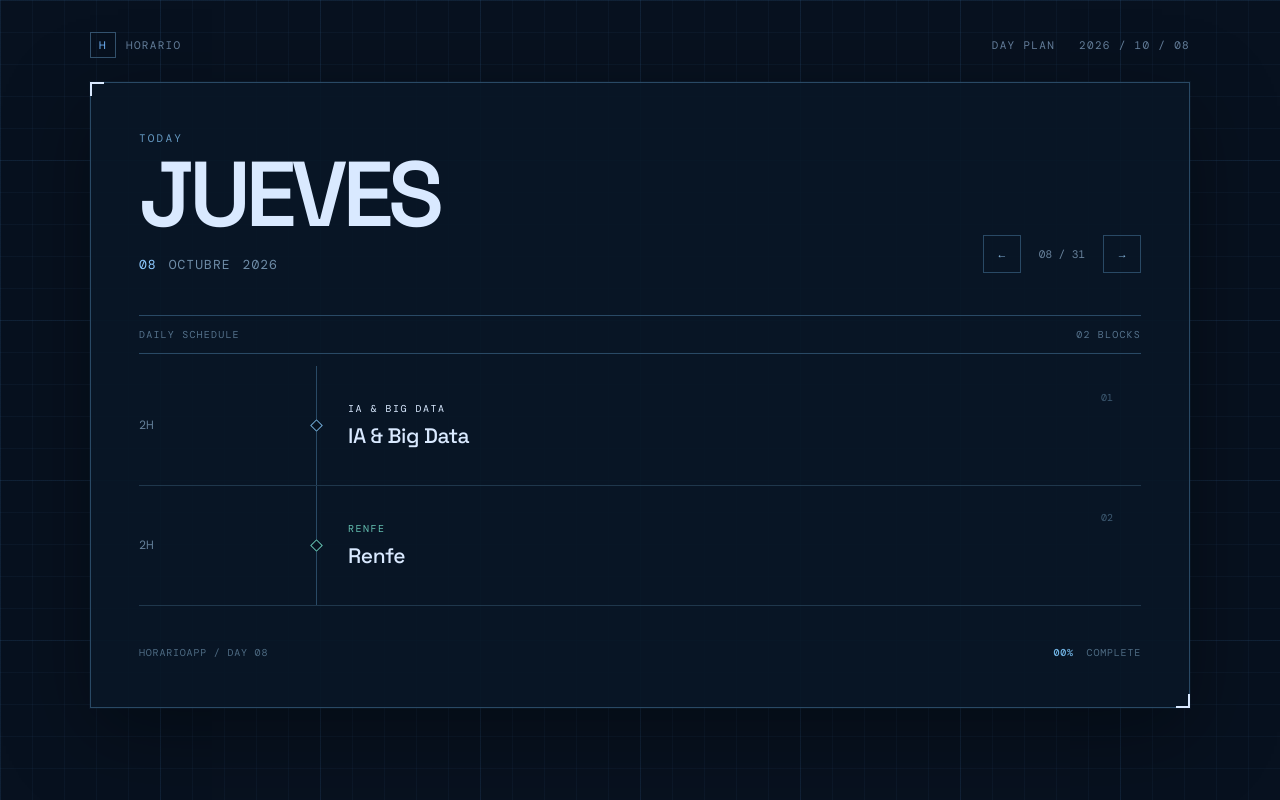
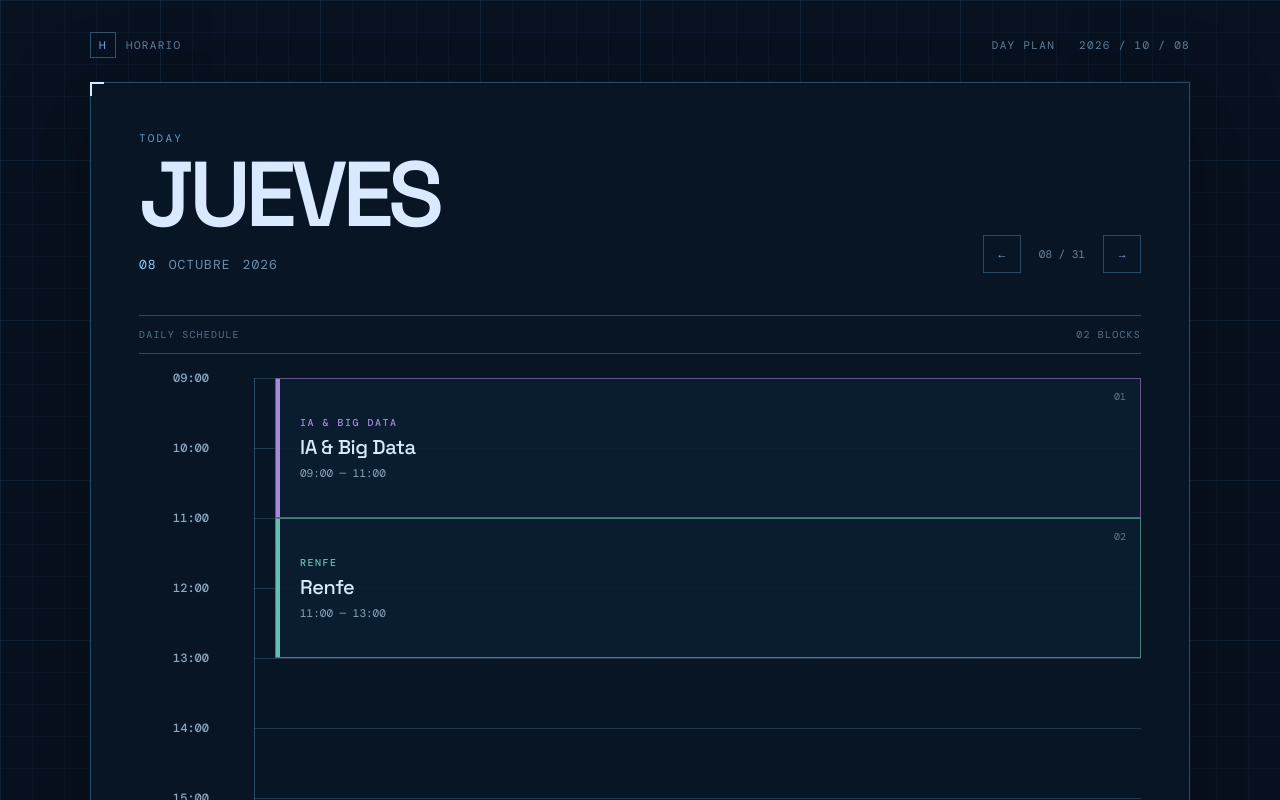
Before and after one commit to DevFabK/HorarioApp, a Vue app: page / in a window 1280 px wide. Shown: the top 800 px of the page. Built offline with nearby package versions, Linux system fonts and the light colour scheme.

Commit message:
Mejora del timeline y ampliado el horario diario

```diff
--- a/src/App.vue
+++ b/src/App.vue
@@ -50,9 +50,22 @@ const monthNames = [
 const today = '2026-10-08'
 
 /**
+ * Escala visual de la timeline.
+ *
+ * 1 hora = 70 píxeles.
+ */
+const pixelsPerHour = 70
+
+/**
+ * Hora habitual de inicio del día.
+ *
+ * Los bloques de estudio que no tienen una hora
+ * concreta se intentarán colocar a partir de aquí.
+ */
+const defaultDayStart = 9 * 60
+
+/**
  * Obtiene la información básica del día que estamos visualizando.
- *
- * Devuelve el nombre del día, número, mes y año.
  */
 const currentDay = computed(() => {
   const [year, month, day] = currentDate.value.split('-')
@@ -85,24 +98,10 @@ const currentDayData = computed(() => {
 })
 
 /**
- * Obtiene los bloques planificados para el día seleccionado.
+ * Obtiene los bloques originales del día seleccionado.
  */
 const daySchedule = computed(() => {
   return currentDayData.value.blocks
-})
-
-/**
- * Obtiene el número del día que estamos visualizando.
- */
-const dayNumber = computed(() => {
-  return currentDay.value.date
-})
-
-/**
- * Comprueba si el día seleccionado coincide con el día actual.
- */
-const isToday = computed(() => {
-  return currentDate.value === today
 })
 
 /**
@@ -111,9 +110,6 @@ const isToday = computed(() => {
  * Por ejemplo:
  * 10:30 → 630 minutos.
  *
- * Esto nos permitirá realizar cálculos de tiempo
- * sin depender directamente del formato de la hora.
- *
  * @param {string} time - Hora en formato HH:MM.
  * @returns {number} Hora convertida a minutos.
  */
@@ -121,6 +117,19 @@ function timeToMinutes(time) {
   const [hours, minutes] = time.split(':').map(Number)
 
   return hours * 60 + minutes
+}
+
+/**
+ * Convierte una cantidad de minutos a una hora HH:MM.
+ *
+ * @param {number} minutes - Minutos desde medianoche.
+ * @returns {string} Hora en formato HH:MM.
+ */
+function minutesToTime(minutes) {
+  const hours = Math.floor(minutes / 60)
+  const remainingMinutes = minutes % 60
+
+  return `${String(hours).padStart(2, '0')}:${String(remainingMinutes).padStart(2, '0')}`
 }
 
 /**
@@ -170,6 +179,187 @@ function getBlockLabel(block) {
 
   return 'TRABAJO'
 }
+
+/**
+ * Construye los bloques de la timeline.
+ *
+ * Los bloques con una hora concreta se consideran fijos.
+ * Los bloques que solamente tienen duración se colocan
+ * automáticamente a partir de la hora habitual de inicio
+ * del día.
+ */
+const timelineBlocks = computed(() => {
+  const blocks = currentDayData.value.blocks
+
+  const fixedBlocks = blocks
+    .filter(block => block.start && block.end)
+    .map(block => ({
+      ...block,
+      timelineStart: timeToMinutes(block.start),
+      timelineEnd: timeToMinutes(block.end)
+    }))
+    .sort((a, b) => a.timelineStart - b.timelineStart)
+
+  const flexibleBlocks = blocks.filter(
+    block => !block.start && block.duration
+  )
+
+  /*
+   * Normalmente empezamos a las 09:00.
+   *
+   * Si existe un bloque fijo antes de esa hora,
+   * la timeline empezará antes para poder mostrarlo.
+   */
+  let currentTime = defaultDayStart
+
+  if (fixedBlocks.length > 0) {
+    const firstFixedBlock = fixedBlocks[0]
+
+    if (firstFixedBlock.timelineStart < currentTime) {
+      currentTime = firstFixedBlock.timelineStart
+    }
+  }
+
+  const placedBlocks = [...fixedBlocks]
+
+  for (const block of flexibleBlocks) {
+    let startTime = currentTime
+
+    /*
+     * Buscamos el primer hueco disponible para el bloque.
+     */
+    let foundPosition = false
+
+    while (!foundPosition) {
+      const endTime = startTime + block.duration
+
+      const conflictingBlock = fixedBlocks.find(
+        fixedBlock =>
+          startTime < fixedBlock.timelineEnd &&
+          endTime > fixedBlock.timelineStart
+      )
+
+      if (!conflictingBlock) {
+        foundPosition = true
+
+        placedBlocks.push({
+          ...block,
+          start: minutesToTime(startTime),
+          end: minutesToTime(endTime),
+          timelineStart: startTime,
+          timelineEnd: endTime
+        })
+
+        currentTime = endTime
+      } else {
+        startTime = conflictingBlock.timelineEnd
+        currentTime = startTime
+      }
+    }
+  }
+
+  return placedBlocks.sort(
+    (a, b) => a.timelineStart - b.timelineStart
+  )
+})
+
+/**
+ * Determina la hora desde la que empieza visualmente la timeline.
+ *
+ * Normalmente empieza a las 09:00.
+ * Si existe un bloque antes de esa hora, se adapta
+ * para poder mostrarlo.
+ */
+const timelineStart = computed(() => {
+  if (timelineBlocks.value.length === 0) {
+    return defaultDayStart
+  }
+
+  const firstBlock = Math.min(
+    ...timelineBlocks.value.map(block => block.timelineStart)
+  )
+
+  return Math.min(defaultDayStart, firstBlock)
+})
+
+/**
+ * Determina hasta qué hora debe llegar visualmente
+ * la timeline.
+ */
+const timelineEnd = computed(() => {
+  const minimumEnd = 23 * 60
+
+  if (timelineBlocks.value.length === 0) {
+    return minimumEnd
+  }
+
+  const latestBlock = Math.max(
+    ...timelineBlocks.value.map(block => block.timelineEnd)
+  )
+
+  return Math.max(
+    minimumEnd,
+    Math.ceil(latestBlock / 60) * 60
+  )
+})
+
+/**
+ * Genera las horas que aparecerán como referencias
+ * en el lateral de la timeline.
+ */
+const timelineHours = computed(() => {
+  const hours = []
+
+  for (
+    let minutes = timelineStart.value;
+    minutes <= timelineEnd.value;
+    minutes += 60
+  ) {
+    hours.push({
+      label: minutesToTime(minutes),
+      minutes
+    })
+  }
+
+  return hours
+})
+
+/**
+ * Devuelve la posición vertical de una hora.
+ *
+ * @param {number} minutes - Minutos desde medianoche.
+ * @returns {number} Posición en píxeles.
+ */
+function getTimelinePosition(minutes) {
+  return (
+    ((minutes - timelineStart.value) / 60) *
+    pixelsPerHour
+  )
+}
+
+/**
+ * Devuelve la altura visual de un bloque.
+ *
+ * @param {Object} block - Bloque de la timeline.
+ * @returns {number} Altura en píxeles.
+ */
+function getBlockHeight(block) {
+  return (getDuration(block) / 60) * pixelsPerHour
+}
+
+/**
+ * Obtiene el número del día que estamos visualizando.
+ */
+const dayNumber = computed(() => {
+  return currentDay.value.date
+})
+
+/**
+ * Comprueba si el día seleccionado coincide con el día actual.
+ */
+const isToday = computed(() => {
+  return currentDate.value === today
+})
 
 /**
  * Cambia el día que estamos visualizando.
@@ -235,21 +425,13 @@ function changeDay(amount) {
 
         <div class="day-navigation">
 
-          <button
-            type="button"
-            aria-label="Día anterior"
-            @click="changeDay(-1)"
-          >
+          <button type="button" aria-label="Día anterior" @click="changeDay(-1)">
             ←
           </button>
 
           <span>{{ currentDay.date }} / 31</span>
 
-          <button
-            type="button"
-            aria-label="Día siguiente"
-            @click="changeDay(1)"
-          >
+          <button type="button" aria-label="Día siguiente" @click="changeDay(1)">
             →
           </button>
 
@@ -262,66 +444,63 @@ function changeDay(amount) {
         <span>DAILY SCHEDULE</span>
 
         <span>
-          {{ daySchedule.length.toString().padStart(2, '0') }}
+          {{ timelineBlocks.length.toString().padStart(2, '0') }}
           BLOCKS
         </span>
 
       </div>
 
-      <section class="schedule">
+      <section v-if="timelineBlocks.length > 0" class="timeline" :style="{
+        '--timeline-height': `${getTimelinePosition(timelineEnd)}px`
+      }">
 
-        <article
-          v-for="(item, index) in daySchedule"
-          :key="item.id"
-          class="schedule-item"
-          :class="`schedule-item--${item.category || item.type}`"
-        >
+        <div v-for="hour in timelineHours" :key="hour.minutes" class="timeline-hour" :style="{
+          top: `${getTimelinePosition(hour.minutes)}px`
+        }">
+          <span>{{ hour.label }}</span>
+          <div></div>
+        </div>
 
-          <div class="schedule-time">
-            <template v-if="item.start && item.end">
-              {{ item.start }} — {{ item.end }}
-            </template>
+        <article v-for="(item, index) in timelineBlocks" :key="item.id" class="timeline-block"
+          :class="`timeline-block--${item.category || item.type}`" :style="{
+            top: `${getTimelinePosition(item.timelineStart)}px`,
+            height: `${getBlockHeight(item)}px`
+          }">
 
-            <template v-else>
-              {{ Math.floor(item.duration / 60) }}H
-            </template>
-          </div>
+          <div class="timeline-block-line"></div>
 
-          <div class="schedule-marker">
-            <span></span>
-          </div>
+          <div class="timeline-block-content">
 
-          <div class="schedule-content">
-
-            <div class="schedule-label">
+            <span class="timeline-block-label">
               {{ getBlockLabel(item) }}
-            </div>
+            </span>
 
             <h2>{{ item.title }}</h2>
 
+            <span class="timeline-block-time">
+              {{ item.start }} — {{ item.end }}
+            </span>
+
           </div>
 
-          <div class="schedule-index">
+          <span class="timeline-block-index">
             {{ (index + 1).toString().padStart(2, '0') }}
-          </div>
+          </span>
 
         </article>
 
-        <div
-          v-if="daySchedule.length === 0"
-          class="empty-day"
-        >
+      </section>
 
-          <span class="empty-day-mark">+</span>
+      <div v-else class="empty-day">
 
-          <div class="empty-day-content">
-            <strong>NO SCHEDULE</strong>
-            <span>Nothing planned for this day.</span>
-          </div>
+        <span class="empty-day-mark">+</span>
 
+        <div class="empty-day-content">
+          <strong>NO SCHEDULE</strong>
+          <span>Nothing planned for this day.</span>
         </div>
 
-      </section>
+      </div>
 
       <footer class="day-footer">
 
--- a/src/style.css
+++ b/src/style.css
@@ -223,111 +223,270 @@ h1 {
   color: #55728c;
 }
 
-.schedule {
-  padding: 12px 0 20px;
+.timeline {
+  --time-width: clamp(52px, 12vw, 70px);
+  --time-gap: clamp(20px, 5vw, 45px);
+  --content-gap: clamp(14px, 3vw, 20px);
+  --line-width: 1px;
+
+  /*
+   * Posición de la línea:
+   * columna de hora + separación
+   */
+  --line-position:
+    calc(
+      var(--time-width)
+      + var(--time-gap)
+    );
+
+  /*
+   * Posición donde empiezan los bloques:
+   * hora + separación + línea + separación
+   */
+  --content-position:
+    calc(
+      var(--line-position)
+      + var(--line-width)
+      + var(--content-gap)
+    );
+
+  position: relative;
+
+  min-height: var(--timeline-height);
+
+  margin-top: 24px;
+  margin-bottom: 20px;
 }
 
-.schedule-item {
-  position: relative;
 
-  display: grid;
-  grid-template-columns: 145px 24px 1fr 40px;
-  gap: 20px;
-  align-items: center;
+/* ─────────────────────────────
+   LÍNEA VERTICAL
+   ───────────────────────────── */
 
-  min-height: 120px;
-
-  border-bottom: 1px solid rgba(61, 96, 124, 0.45);
-}
-
-.schedule-time {
-  font-family: 'DM Mono', monospace;
-  font-size: 12px;
-  color: #64809a;
-}
-
-.schedule-marker {
-  position: relative;
-
-  display: flex;
-  justify-content: center;
-  align-self: stretch;
-}
-
-.schedule-marker::before {
+.timeline::before {
   content: '';
 
   position: absolute;
+
   top: 0;
   bottom: 0;
+  left: var(--line-position);
 
-  width: 1px;
+  width: var(--line-width);
 
   background: #294965;
 }
 
-.schedule-marker span {
-  position: relative;
-  z-index: 1;
 
-  width: 9px;
-  height: 9px;
+/* ─────────────────────────────
+   HORAS
+   ───────────────────────────── */
 
-  margin-top: 55px;
+.timeline-hour {
+  position: absolute;
 
-  border: 1px solid #70a9d4;
-  background: #07111f;
+  left: 0;
+  right: 0;
 
-  transform: rotate(45deg);
+  display: flex;
+  align-items: center;
+
+  height: 1px;
+
+  z-index: 0;
 }
 
-.schedule-content {
-  padding: 24px 0;
+.timeline-hour span {
+  width: var(--time-width);
+
+  flex-shrink: 0;
+
+  font-family: 'DM Mono', monospace;
+  font-size: 12px;
+  font-weight: 500;
+
+  text-align: right;
+
+  color: #8da8c0;
 }
 
-.schedule-label {
-  margin-bottom: 7px;
+.timeline-hour div {
+  position: absolute;
+
+  left: var(--line-position);
+  right: 0;
+
+  height: 1px;
+
+  background: rgba(91, 128, 158, 0.32);
+
+  z-index: 0;
+}
+
+
+/* ─────────────────────────────
+   BLOQUES
+   ───────────────────────────── */
+
+.timeline-block {
+  position: absolute;
+
+  left: var(--content-position);
+  right: 0;
+
+  display: flex;
+  align-items: stretch;
+
+  min-height: 60px;
+
+  border: 1px solid #355b78;
+  background: rgba(10, 30, 49, 0.92);
+
+  overflow: hidden;
+
+  z-index: 1;
+}
+
+.timeline-block-line {
+  width: 4px;
+
+  flex-shrink: 0;
+
+  background: #6ca9d8;
+}
+
+.timeline-block-content {
+  display: flex;
+  flex-direction: column;
+  justify-content: center;
+
+  padding: 12px 20px;
+}
+
+.timeline-block-label {
+  margin-bottom: 5px;
 
   font-family: 'DM Mono', monospace;
   font-size: 10px;
+  font-weight: 500;
   letter-spacing: 0.15em;
+
+  color: #6ca9d8;
 }
 
-.schedule-content h2 {
+.timeline-block h2 {
   margin: 0;
 
-  font-size: 21px;
+  font-size: 20px;
   font-weight: 500;
   letter-spacing: -0.02em;
+
+  color: #d9e9ff;
 }
 
-.schedule-index {
-  align-self: start;
-  padding-top: 25px;
+.timeline-block-time {
+  margin-top: 6px;
+
+  font-family: 'DM Mono', monospace;
+  font-size: 11px;
+
+  color: #8da8c0;
+}
+
+.timeline-block-index {
+  position: absolute;
+
+  top: 11px;
+  right: 14px;
 
   font-family: 'DM Mono', monospace;
   font-size: 10px;
-  color: #3e5b73;
+
+  color: #5d7891;
 }
 
-.schedule-item--work .schedule-label {
-  color: #6ca9d8;
+
+/* ─────────────────────────────
+   COLORES POR TIPO
+   ───────────────────────────── */
+
+.timeline-block--study {
+  border-color: #64558a;
 }
 
-.schedule-item--study .schedule-label {
+.timeline-block--study .timeline-block-line {
+  background: #a48ad8;
+}
+
+.timeline-block--study .timeline-block-label {
   color: #a48ad8;
 }
 
-.schedule-item--renfe .schedule-label {
+.timeline-block--ia {
+  border-color: #64558a;
+}
+
+.timeline-block--ia .timeline-block-line {
+  background: #a48ad8;
+}
+
+.timeline-block--ia .timeline-block-label {
+  color: #a48ad8;
+}
+
+.timeline-block--renfe {
+  border-color: #477f78;
+}
+
+.timeline-block--renfe .timeline-block-line {
+  background: #64c0b1;
+}
+
+.timeline-block--renfe .timeline-block-label {
   color: #64c0b1;
 }
 
-.schedule-item--study .schedule-marker span {
-  border-color: #a48ad8;
+.empty-day {
+  display: flex;
+  align-items: center;
+  gap: 18px;
+
+  min-height: 150px;
+  padding: 30px 0;
 }
 
-.schedule-item--renfe .schedule-marker span {
-  border-color: #64c0b1;
+.empty-day-mark {
+  display: grid;
+  place-items: center;
+
+  width: 42px;
+  height: 42px;
+
+  border: 1px solid #294965;
+
+  font-family: 'DM Mono', monospace;
+  font-size: 20px;
+
+  color: #55728c;
+}
+
+.empty-day-content {
+  display: flex;
+  flex-direction: column;
+  gap: 6px;
+}
+
+.empty-day-content strong {
+  font-family: 'DM Mono', monospace;
+  font-size: 11px;
+  letter-spacing: 0.12em;
+
+  color: #66809d;
+}
+
+.empty-day-content span {
+  font-size: 13px;
+  color: #435d74;
 }
 
 .day-footer {
@@ -350,42 +509,34 @@ h1 {
 }
 
 @media (max-width: 700px) {
-  .blueprint {
-    padding: 16px;
+  .timeline {
+    --time-width: 48px;
+    --time-gap: 20px;
+    --content-gap: 14px;
   }
 
-  .day-card {
-    padding: 28px 20px;
+  .timeline-hour span {
+    font-size: 11px;
   }
 
-  .topbar-info {
-    display: none;
+  .timeline-block-content {
+    padding: 10px 14px;
   }
 
-  .day-header {
-    display: block;
+  .timeline-block h2 {
+    font-size: 18px;
   }
 
-  .day-navigation {
-    justify-content: space-between;
-    margin-top: 30px;
+  .timeline-block-label {
+    font-size: 9px;
   }
 
-  .schedule-item {
-    grid-template-columns: 90px 18px 1fr;
-    gap: 10px;
+  .timeline-block-time {
+    font-size: 10px;
   }
 
-  .schedule-index {
+  .timeline-block-index {
     display: none;
-  }
-
-  .schedule-content h2 {
-    font-size: 17px;
-  }
-
-  .schedule-time {
-    font-size: 10px;
   }
 }
 
```
